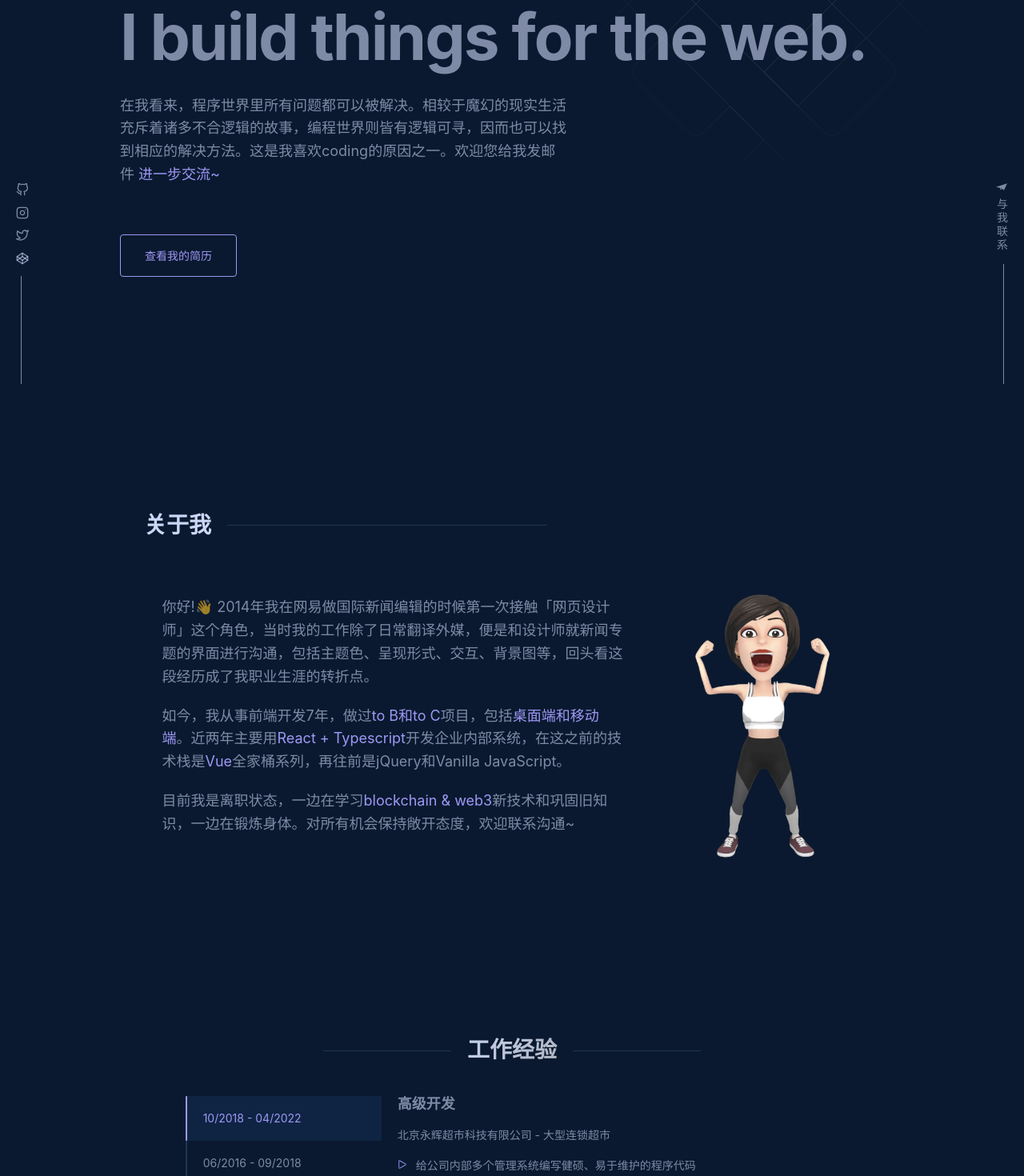
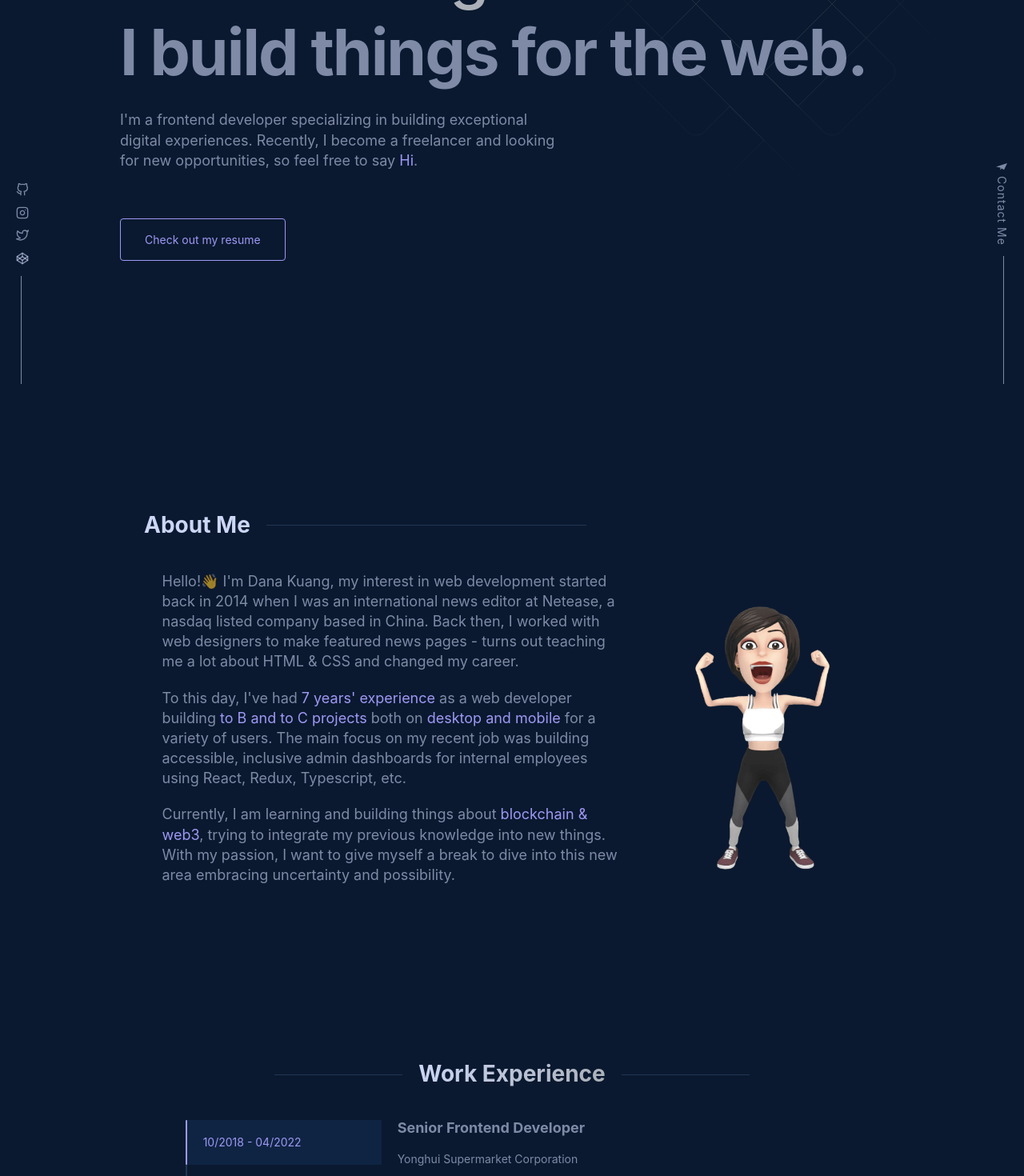
Before and after one commit to kuangbeibei/portfolio, a Next.js app: page / in a window 1280 px wide. Shown: the part 320-1790 px from the top of the page at 80% size. Built offline with nearby package versions, Linux system fonts and the light colour scheme.

Commit message:
update: update information

```diff
--- a/src/components/Hero/index.tsx
+++ b/src/components/Hero/index.tsx
@@ -18,12 +18,12 @@ const Hero: FC<{}> = () => {
 					<h2>{`Dana Kuang.`}</h2>
 					<h3>{`I build things for the web.`}</h3>
 					<SelfIntro>
-						{`I'm a web developer specializing in building exceptional digital experiences. Recently, I become a freelancer and looking for new opportunities, so feel free to say `}
+						{`I'm a frontend developer specializing in building exceptional digital experiences. Recently, I become a freelancer and looking for new opportunities, so feel free to say `}
 						<Hi href="mailto:332518418@qq.com">Hi</Hi>.
 					</SelfIntro>
-					<ResumeButton onClick={() => router.push("/resume")}>
-						Check out my resume
-					</ResumeButton>
+					<a href={resume}>
+						<ResumeButton>Check out my resume</ResumeButton>
+					</a>
 				</>
 			) : (
 				<>
--- a/src/constants/images.ts
+++ b/src/constants/images.ts
@@ -1,10 +1,10 @@
 import selfie from "Assets/selfie.png";
-import workdemo from "Assets/workdemo.jpeg";
+// import workdemo from "Assets/workdemo.jpeg";
 import resumePhoto from "Assets/resume-photo.jpeg"
 
 const images = {
     selfie,
-    workdemo,
+    // workdemo,
     resumePhoto,
 };
 
--- a/src/constants/job.ts
+++ b/src/constants/job.ts
@@ -32,21 +32,21 @@ const jobsEn: Array<JobInterface> = [
     {
         year: '10/2018 - 04/2022',
         company: 'Yonghui Supermarket Corporation',
-        jobTitle: 'Senior Developer',
-        jobDescription: 'Wrote modern, performant, maintainable code for in-house admin dashboard projects; Worked well independently and within a team setting using different languages, frameworks, and libraries such as JavaScript, React, TypeScript, Redux, Styled Components and Ant Design; Communicated with multi-disciplinary teams of engineers, producers on a regular basis; Provided effective troubleshooting and remediation for web applications',
+        jobTitle: 'Senior Frontend Developer',
+        jobDescription: 'Wrote modern, performant, maintainable code for in-house admin dashboard projects; Worked well independently and within a team setting using different languages, frameworks, and libraries such as JavaScript, React, TypeScript, Node.js, Redux, Styled Components and Ant Design; Communicated with multi-disciplinary teams of engineers, producers on a regular basis; Provided effective troubleshooting and remediation for web applications',
         produceImage: '',
     },
     {
         year: '06/2016 - 09/2018',
         company: 'Sao Tianxia',
-        jobTitle: 'Web Developer',
+        jobTitle: 'Frontend Developer',
         jobDescription: 'Planned, developed, tested, deployed and maintained web applications; Effectively translated client requirements into application designs and systems requirements; Worked with Vue, ElementUI, CSS3, Sass, Webpack, Gulp to build web pages on different sizes of mobile phones; Followed policies and procedures related to application methods and quality standards at all times',
         produceImage: '',
     },
     {
         year: '09/2015 - 06/2016',
         company: 'Zhu Baijia',
-        jobTitle: 'Web Developer',
+        jobTitle: 'Frontend Developer',
         jobDescription: 'Developed and maintained code primarily using HTML5, CSS3, JavaScript, and jQuery; Worked at an independent level, while also serving as an effective and enthusiastic collaborator; Implemented and updated application modules under the direction of Senior Software Developers',
         produceImage: '',
     },
@@ -64,7 +64,7 @@ const jobsCH: Array<JobInterface> = [
         year: '10/2018 - 04/2022',
         company: '北京永辉超市科技有限公司 - 大型连锁超市',
         jobTitle: '高级开发',
-        jobDescription: '给公司内部多个管理系统编写健硕、易于维护的程序代码; 独立负责业务线的系统设计和技术实现; 在合作项目中提供基础设施和公共组件支持; 帮助其他研发解决开发过程中的疑难问题及排查线上bug; 主要技术: React, Typescript, Redux, React Router, Ant Design, Axios, Styled Components, Webpack, Vue等',
+        jobDescription: '给公司内部多个管理系统编写健硕、易于维护的程序代码; 独立负责业务线的系统设计和技术实现; 在合作项目中提供基础设施和公共组件支持; 帮助其他研发解决开发过程中的疑难问题及排查线上bug; 主要技术: React, Typescript, Nodejs, Redux, React Router, Ant Design, Axios, Styled Components, Webpack, Vue等',
         produceImage: '',
     },
     {
--- a/src/context/lang.ts
+++ b/src/context/lang.ts
@@ -6,7 +6,7 @@ export interface LangContextInterface {
 }
 
 const LangContext = createContext<LangContextInterface>({
-    lang: 'CH',
+    lang: 'EN',
     setLang: () => {}
 });
 
--- a/src/pages/_app.tsx
+++ b/src/pages/_app.tsx
@@ -11,7 +11,7 @@ export default function App({ Component, pageProps }: AppProps) {
 	const handleMenuSwitch = () => {
 		setOpen(!open);
 	};
-	const [lang, setLang] = useState<"CH" | "EN">("CH");
+	const [lang, setLang] = useState<"CH" | "EN">("EN");
 
 	useEffect(() => {
 		if (open) {
```
Also changed, not shown: src/assets/workdemo.jpeg (deleted), 1 other file (tests, documents, lock files or other folders).
